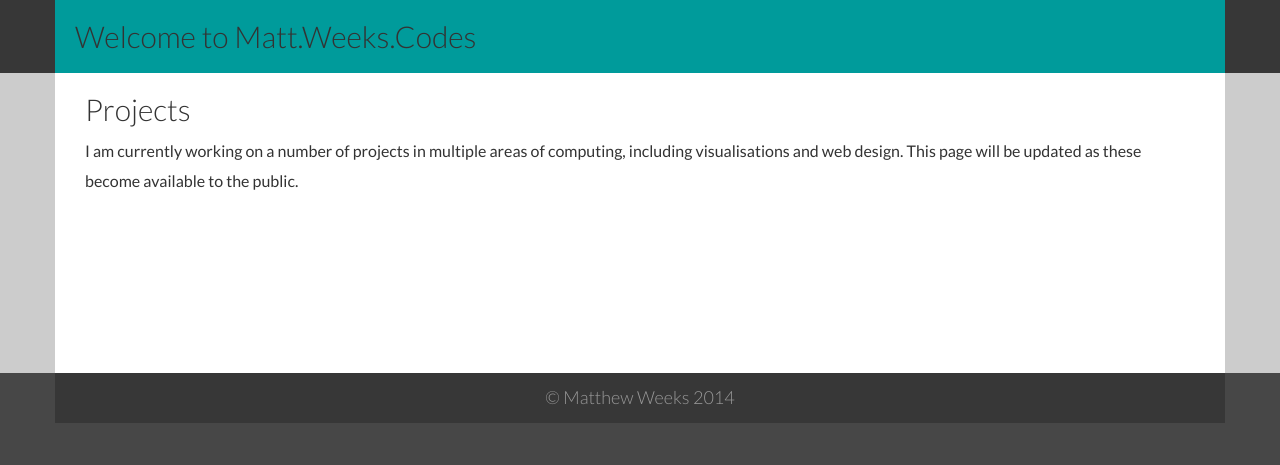
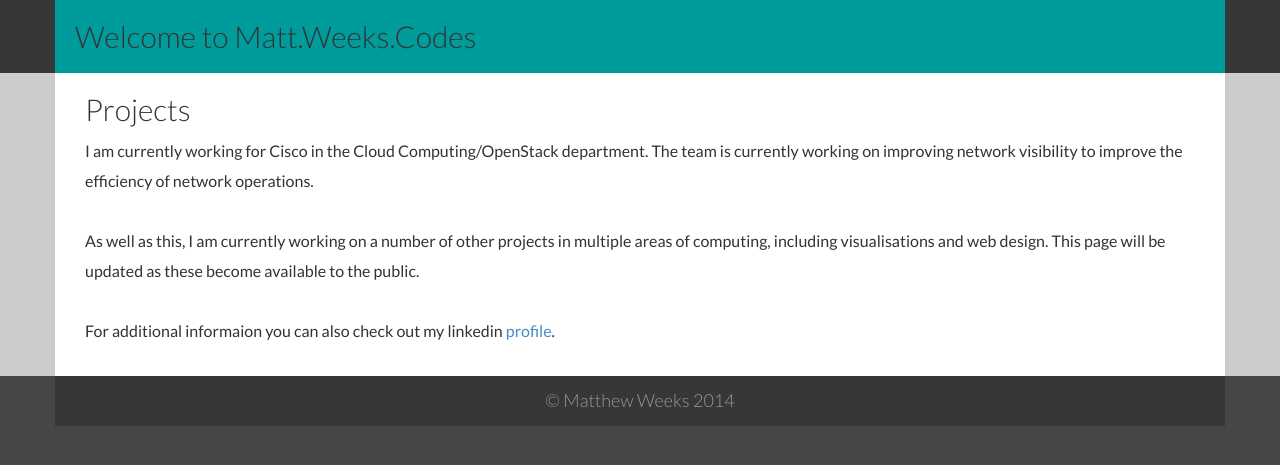
Before and after one commit to maweeks/Matt.Weeks.Codes, a PHP site: page /projects.php in a window 1280 px wide. Shown: the part 50-515 px from the top of the page. Run offline with PHP 8.4, Linux system fonts and the light colour scheme.

Commit message:
Updated the projects page with Cisco information.

```diff
--- a/projects.php
+++ b/projects.php
@@ -17,7 +17,15 @@
             <div class="container">
                 <div class="col-md-12 content">
                     <h2>Projects</h2>
-                    <p>I am currently working on a number of projects in multiple areas of computing, including visualisations and web design. This page will be updated as these become available to the public.</p>
+                    <p>
+                    	I am currently working for Cisco in the Cloud Computing/OpenStack department. The team is currently working on improving network visibility to improve the efficiency of network operations.
+                    	<br><br>
+
+                    	As well as this, I am currently working on a number of other projects in multiple areas of computing, including visualisations and web design. This page will be updated as these become available to the public.
+                    	<br><br>
+
+                    	For additional informaion you can also check out my linkedin <a href="http://www.linkedin.com/in/mweeks1" target="_blank">profile</a>.
+                    </p>
                 </div>
             </div>
         </div>
```
